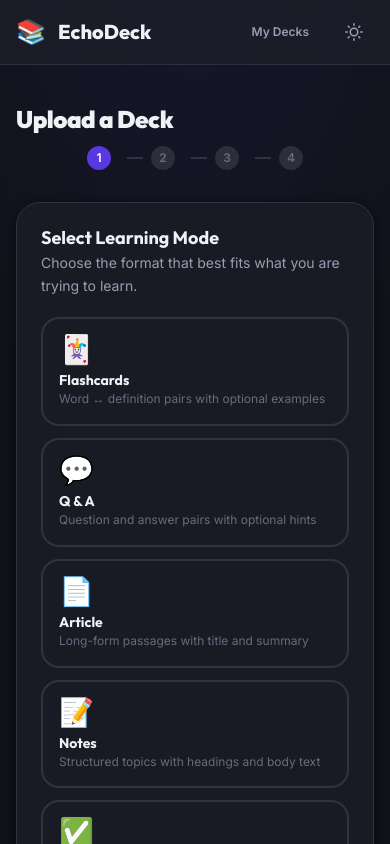
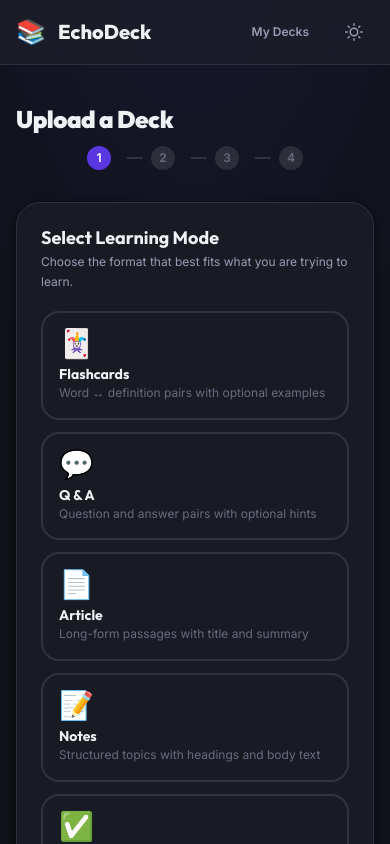
Before and after one commit to EECvision/reading-app, a Next.js app: page /upload in a window 390 px wide. Shown: the top 844 px of the page. Built offline with nearby package versions, Linux system fonts and the light colour scheme.

Commit message:
fix: mobile responsiveness issue

```diff
--- a/src/app/upload/page.module.css
+++ b/src/app/upload/page.module.css
@@ -234,6 +234,9 @@
 }
 
 @media (max-width: 600px) {
+  .stepDesc {
+    font-size: var(--text-xs);
+  }
   .stepper {
     gap: var(--space-2);
   }
```
